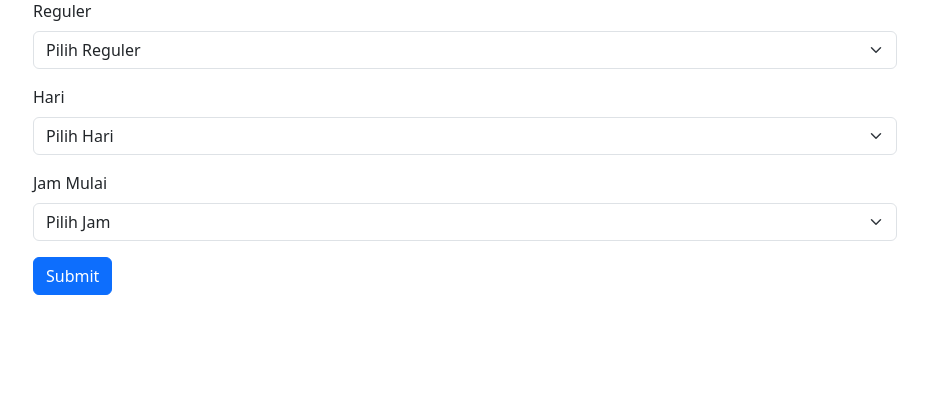
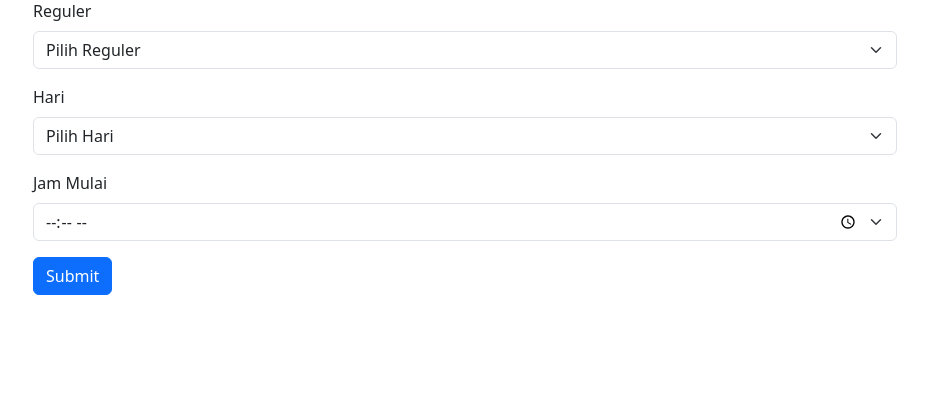
Before and after one commit to Achild29/SPRINTER, a PHP site: page /waktu.php in a window 1280 px wide. Shown: the part 196-601 px from the top of the page, without its empty margins (175-1103 px from the left). Run offline with PHP 8.4, Linux system fonts and the light colour scheme; the visitor is signed in with stand-in values (Sample User, id 1).

Commit message:
waktu master insertion done, please re-check

```diff
--- a/SPRINTER/waktu.php
+++ b/SPRINTER/waktu.php
@@ -170,10 +170,9 @@
                         </div>
                         <div class="mb-3">
                             <label for="jam" class="form-label">Jam Mulai</label>
-                            <select id="jam" name="jam" class="form-select" aria-label="Jam MULAI">
-                                <option selected>Pilih Jam</option>
-                                <!-- <option value=""></option> -->
-                            </select>
+                            <input type="time" id="jam" name="jam" min="07:10" max="21.40" class="form-select" aria-label="Jam MULAI">
+
+                            </input>
                         </div>
                         <button type="submit" class="btn btn-primary">Submit</button>
                     </form>
```
